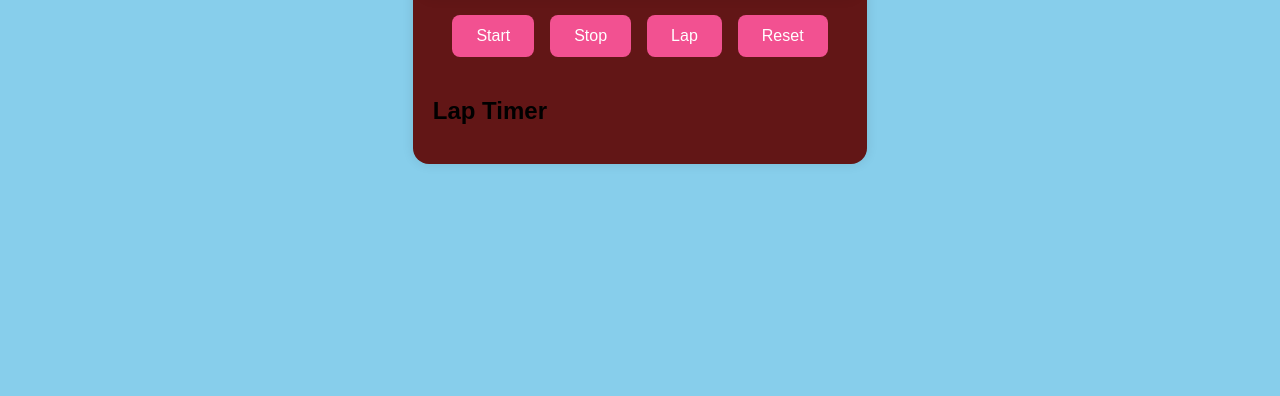
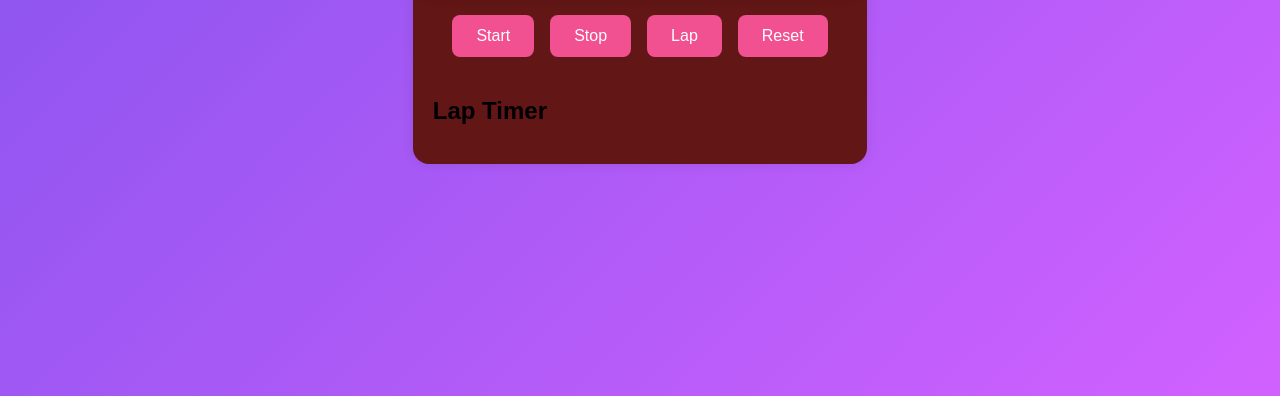
Before and after one commit to Mubashir24241/stopwatch-javascript-project, a plain HTML site: page index.html in a window 1280 px wide. Shown: the part 420-816 px from the top of the page. Drawn offline with Linux system fonts and the light colour scheme.

Commit message:
modified some css

```diff
--- a/style.css
+++ b/style.css
@@ -1,10 +1,10 @@
 body {
-    background: skyblue;
     display: flex;
     justify-content: center;
     align-items: center;
     min-height: 100vh;
     font-family: sans-serif;
+    background: linear-gradient(135deg, #8052ec, #d161ff);
 }
 
 .container {
```
